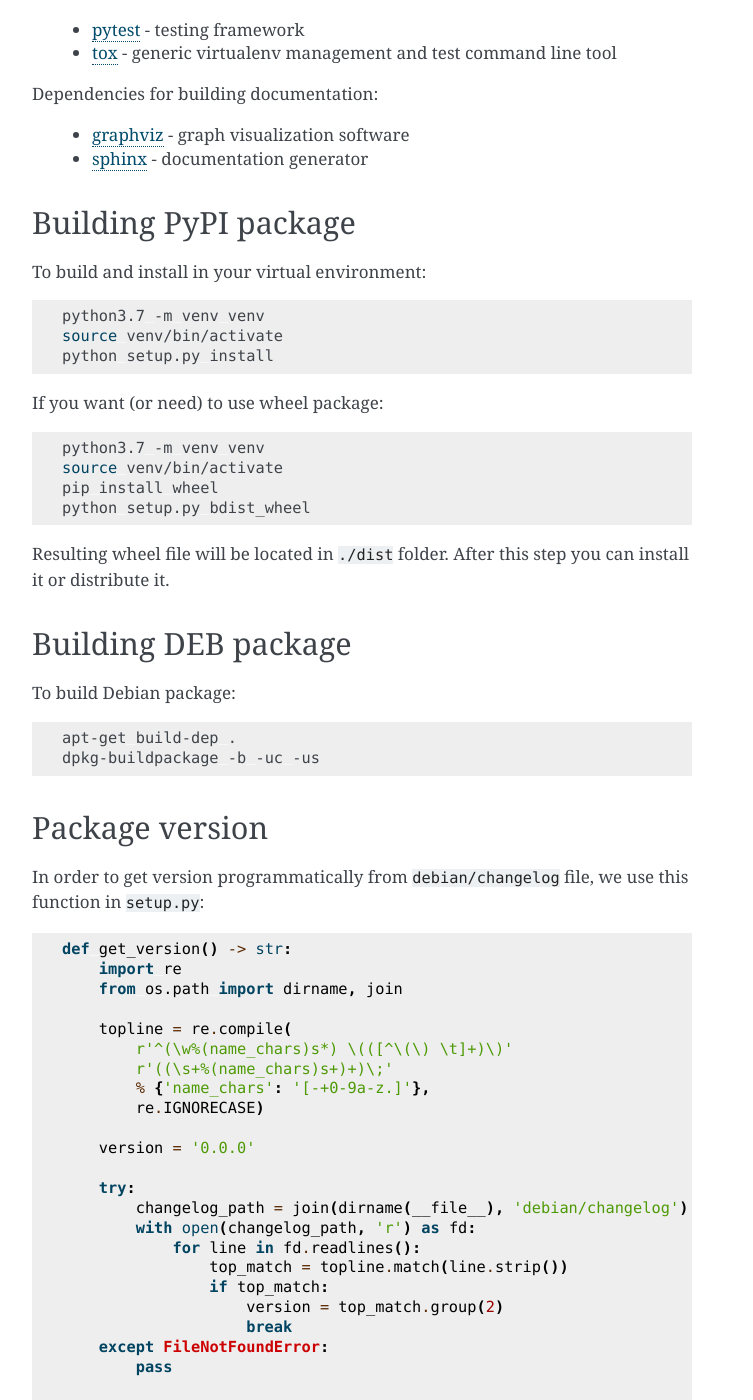
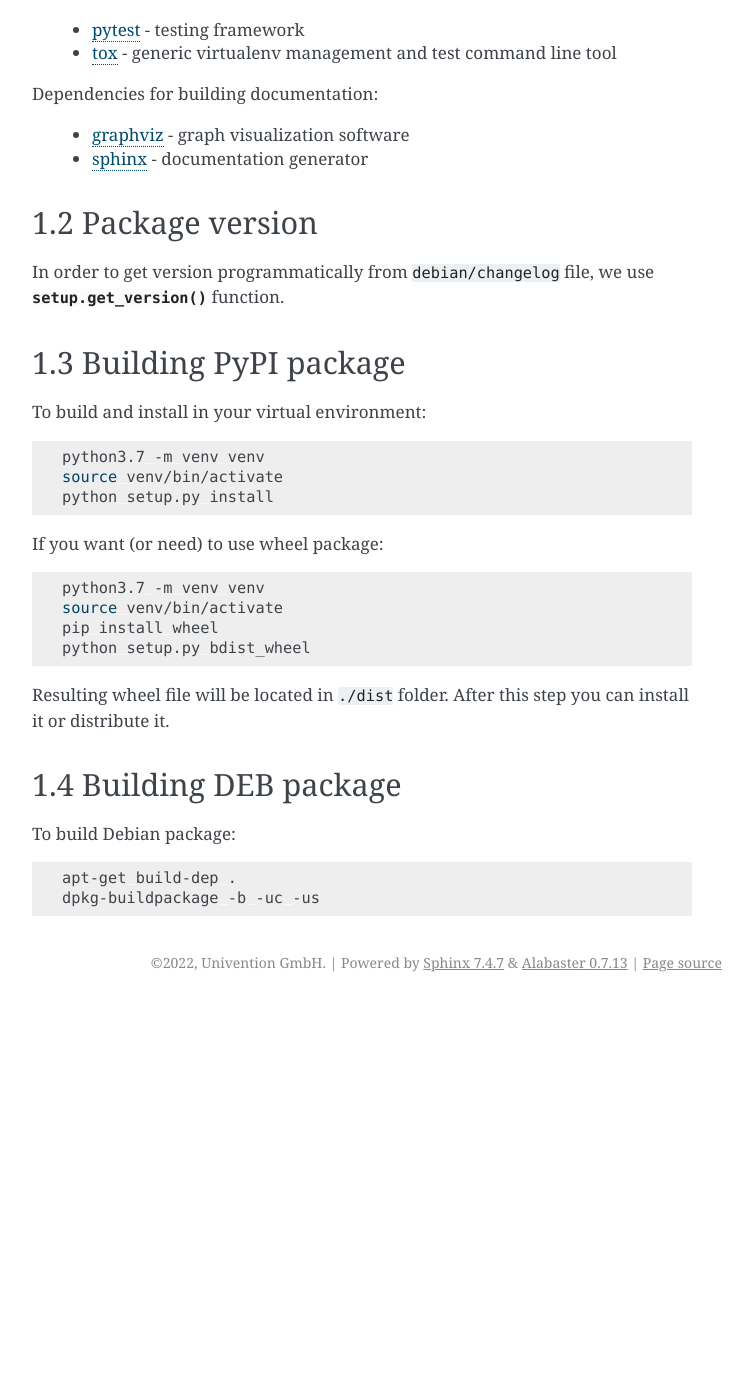
Before and after one commit to nikoladsp/-univention_db_tools, a Sphinx documentation site: the page built from doc/maintainer/packaging.rst, in a window 1280 px wide and 1400 px high, scrolled down 392 px. Shown: the whole window, without its empty margins (388-1141 px from the left). Built offline with Sphinx 7.4.7, drawn with Linux system fonts in a browser that asks for light colours; after the commit the page ends 1394 px from its top, so only the background shows below that; some of the changed text lies outside the part shown.

Commit message:
Documentation layout reorganized

```diff
--- a/doc/conf.py
+++ b/doc/conf.py
@@ -3,6 +3,7 @@
 import sys
 
 sys.path.insert(0, os.path.abspath('../univention_db_tools'))
+sys.path.insert(0, os.path.abspath('..'))
 
 # -- Project information -----------------------------------------------------
 project = 'univention-db-tools'
--- a/doc/maintainer.rst
+++ b/doc/maintainer/packaging.rst
@@ -20,6 +22,12 @@
 
   * `graphviz <https://graphviz.org/>`_ - graph visualization software
   * `sphinx <https://www.sphinx-doc.org/en/master/>`_ - documentation generator
+
+
+Package version
+-----------------------------------
+
+In order to get version programmatically from ``debian/changelog`` file, we use :func:`setup.get_version` function.
 
 Building PyPI package
 -----------------------------------
@@ -52,35 +60,3 @@
 
    apt-get build-dep .
    dpkg-buildpackage -b -uc -us
-
-Package version
------------------------------------
-
-In order to get version programmatically from ``debian/changelog`` file, we use this function in ``setup.py``:
-
-.. code-block:: python
-
-   def get_version() -> str:
-       import re
-       from os.path import dirname, join
-
-       topline = re.compile(
-           r'^(\w%(name_chars)s*) \(([^\(\) \t]+)\)'
-           r'((\s+%(name_chars)s+)+)\;'
-           % {'name_chars': '[-+0-9a-z.]'},
-           re.IGNORECASE)
-
-       version = '0.0.0'
-
-       try:
-           changelog_path = join(dirname(__file__), 'debian/changelog')
-           with open(changelog_path, 'r') as fd:
-               for line in fd.readlines():
-                   top_match = topline.match(line.strip())
-                   if top_match:
-                       version = top_match.group(2)
-                       break
-       except FileNotFoundError:
-           pass
-
-       return version
```
Also changed, not shown: other parts of doc/maintainer/packaging.rst (+4 -2 lines), doc/configuration/index.rst (added, +9 -0 lines), doc/configuration/postgres.rst (+6 -1 lines), doc/index.rst (+3 -9 lines), doc/maintainer/index.rst (added, +9 -0 lines), doc/maintainer/setup.rst (added, +7 -0 lines), setup.py (+8 -0 lines), doc/usage/index.rst (renamed from doc/usage.rst).
